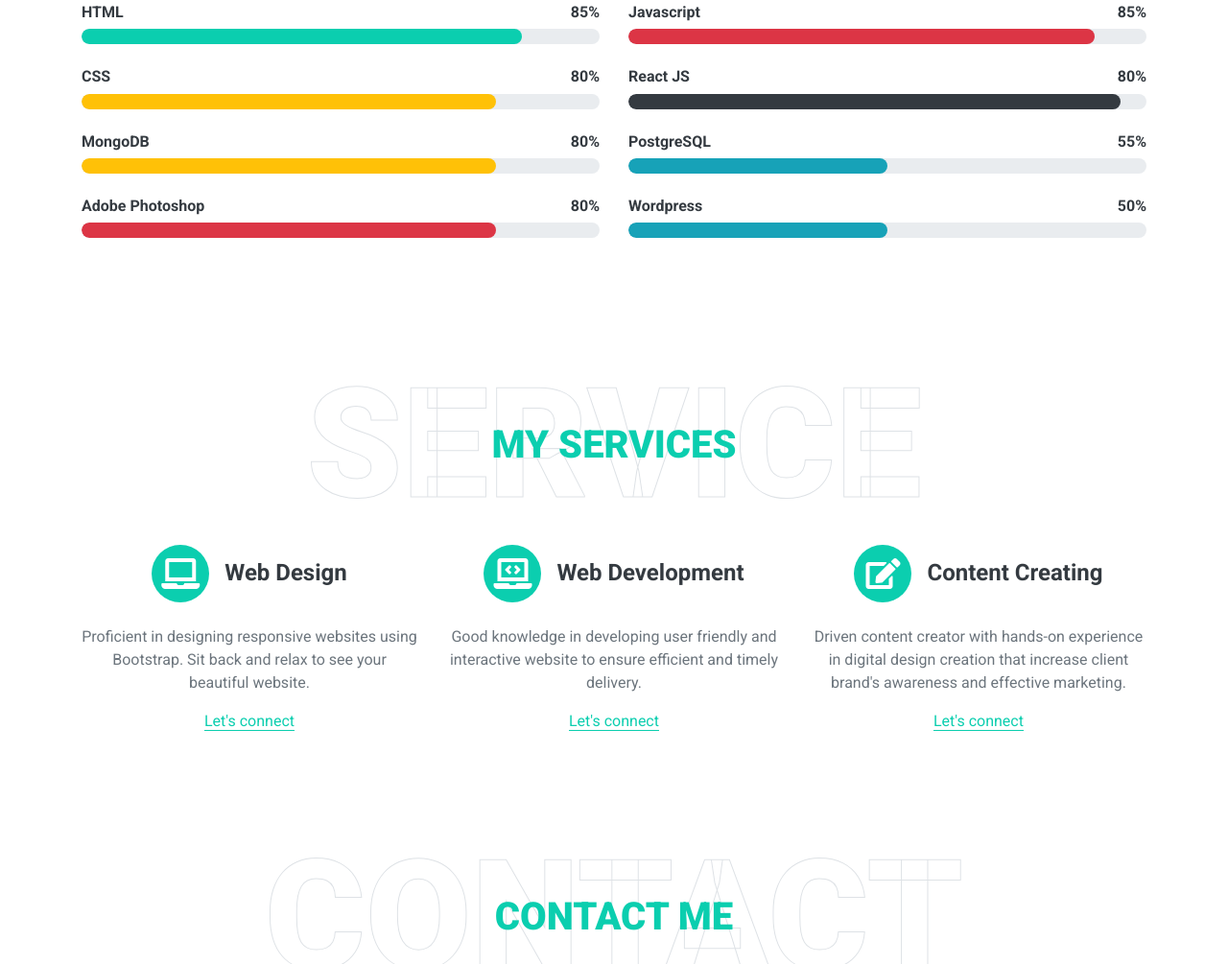
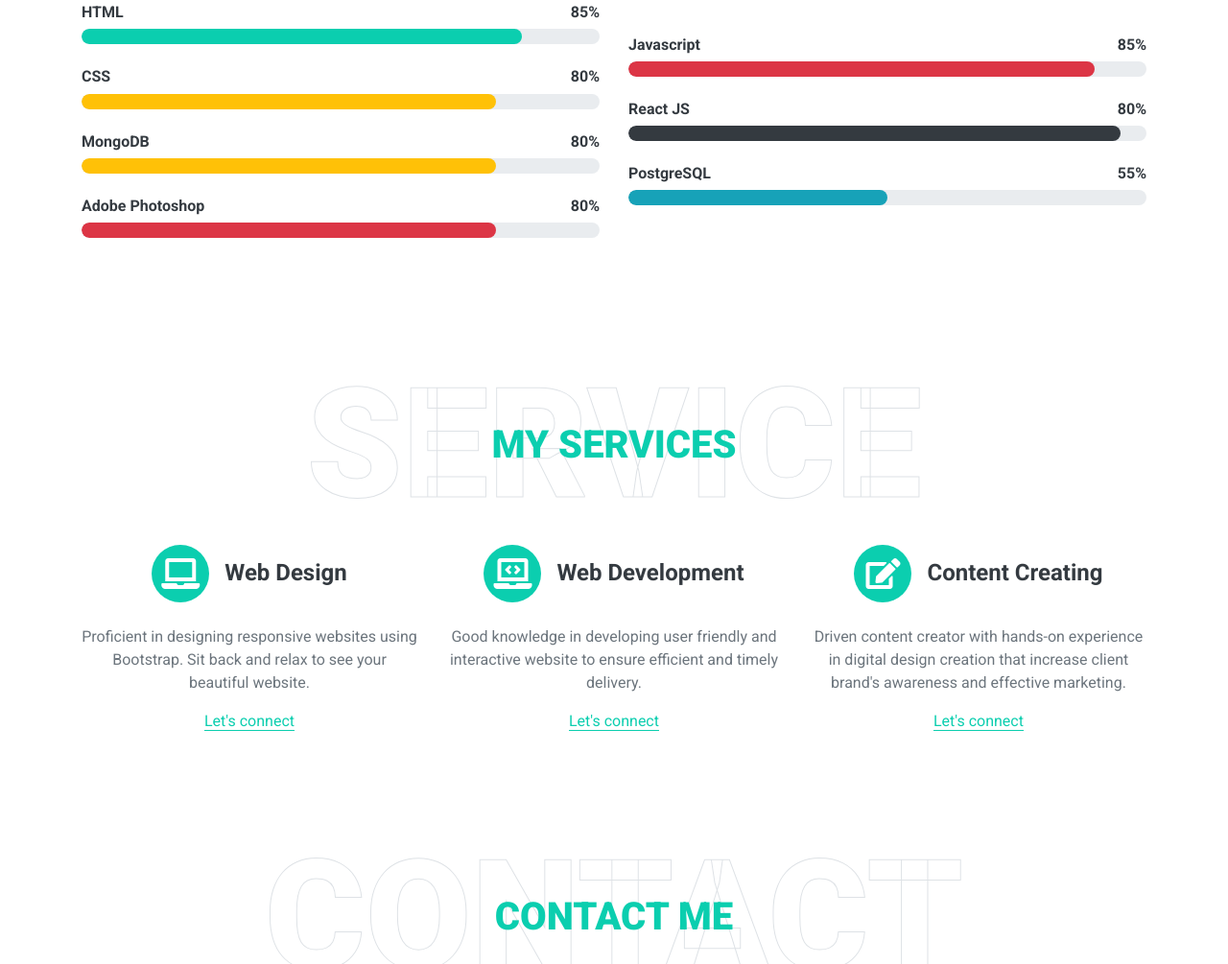
Before and after one commit to Sanu90/Portfolio, a plain HTML site: page index.html in a window 1280 px wide. Shown: the part 2500-3505 px from the top of the page at 96% size. Drawn offline with nearby package versions, Linux system fonts and the light colour scheme.

Commit message:
index file
Test changes

```diff
--- a/index.html
+++ b/index.html
@@ -480,7 +480,7 @@
                 ></div>
               </div>
             </div>
-            <div class="skill mb-4">
+            <!-- <div class="skill mb-4">
               <div class="d-flex justify-content-between">
                 <h6 class="font-weight-bold">Wordpress</h6>
                 <h6 class="font-weight-bold">50%</h6>
@@ -494,7 +494,7 @@
                   aria-valuemax="100"
                 ></div>
               </div>
-            </div>
+            </div> -->
           </div>
         </div>
       </div>
```
